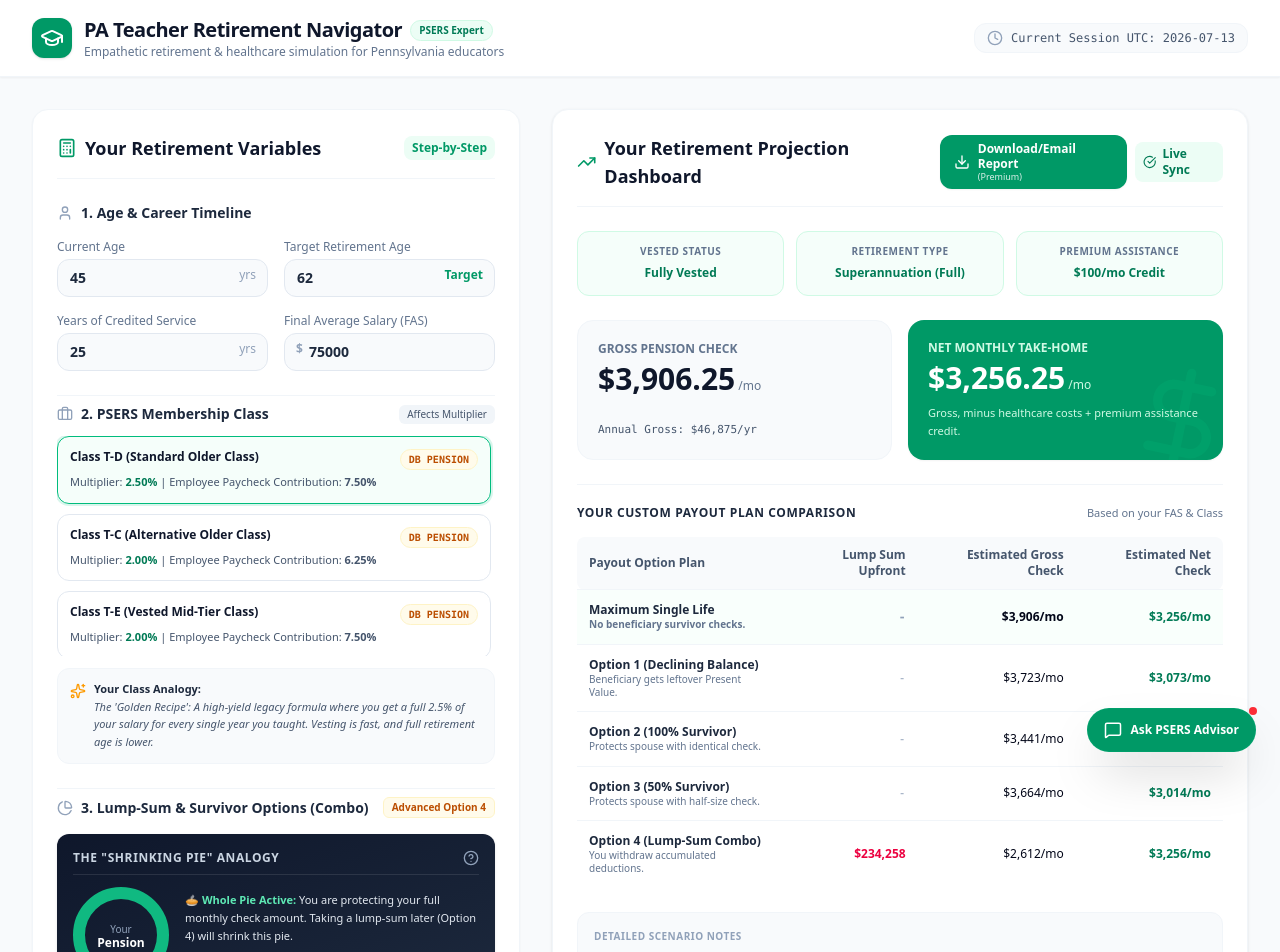
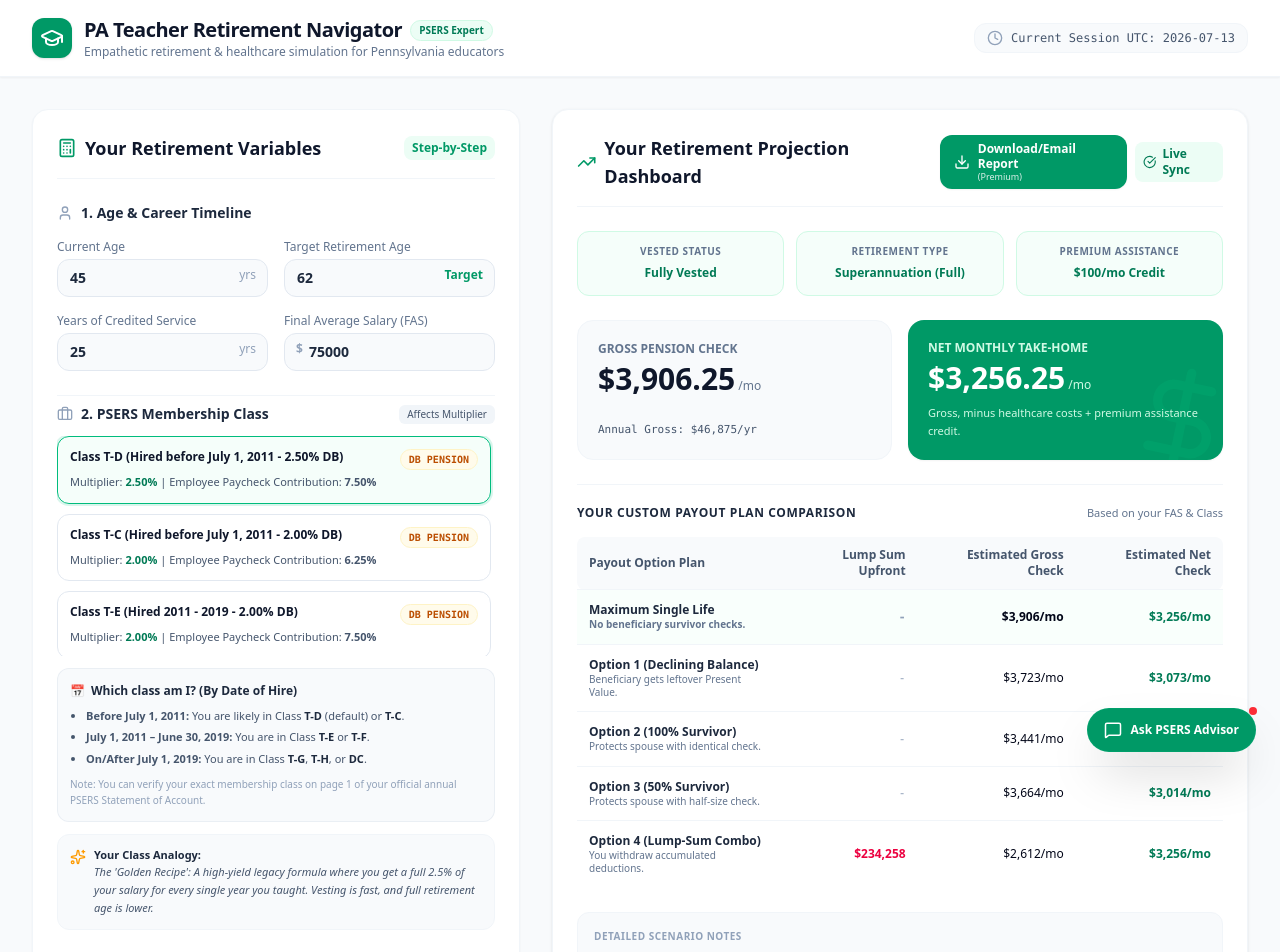
Before and after one commit to mattlandis205-debug/pateacherdone, a React (Vite) app: page / in a window 1280 px wide. Shown: the top 952 px of the page. Built offline with nearby package versions, Linux system fonts and the light colour scheme.

Commit message:
Add Date of Hire helper tags and visual timeline to help users determine their PSERS Membership Class

```diff
--- a/src/App.tsx
+++ b/src/App.tsx
@@ -451,6 +451,19 @@
                       )}
                     </button>
                   ))}
+                </div>
+
+                {/* Date of Hire Helper Card */}
+                <div className="bg-slate-50 border border-slate-200/60 rounded-xl p-3 text-xs leading-relaxed text-slate-600 space-y-1.5 mt-2">
+                  <span className="font-bold text-slate-800 flex items-center gap-1.5">
+                    <span>📅</span> Which class am I? (By Date of Hire)
+                  </span>
+                  <ul className="space-y-1 text-[11px] list-disc pl-4 text-slate-600">
+                    <li><strong>Before July 1, 2011:</strong> You are likely in Class <span className="font-semibold text-slate-800">T-D</span> (default) or <span className="font-semibold text-slate-800">T-C</span>.</li>
+                    <li><strong>July 1, 2011 – June 30, 2019:</strong> You are in Class <span className="font-semibold text-slate-800">T-E</span> or <span className="font-semibold text-slate-800">T-F</span>.</li>
+                    <li><strong>On/After July 1, 2019:</strong> You are in Class <span className="font-semibold text-slate-800">T-G</span>, <span className="font-semibold text-slate-800">T-H</span>, or <span className="font-semibold text-slate-800">DC</span>.</li>
+                  </ul>
+                  <span className="text-[10px] text-slate-400 block pt-0.5">Note: You can verify your exact membership class on page 1 of your official annual PSERS Statement of Account.</span>
                 </div>
 
                 {/* Class Analogy Bubble */}
--- a/src/data/psersData.ts
+++ b/src/data/psersData.ts
@@ -3,7 +3,7 @@
 export const PSERS_CLASSES: PSERSClass[] = [
   {
     id: "T-D",
-    name: "Class T-D (Standard Older Class)",
+    name: "Class T-D (Hired before July 1, 2011 - 2.50% DB)",
     type: "defined-benefit",
     multiplier: 0.025, // 2.5%
     vestingYears: 5,
@@ -13,7 +13,7 @@
   },
   {
     id: "T-C",
-    name: "Class T-C (Alternative Older Class)",
+    name: "Class T-C (Hired before July 1, 2011 - 2.00% DB)",
     type: "defined-benefit",
     multiplier: 0.020, // 2.0%
     vestingYears: 5,
@@ -23,7 +23,7 @@
   },
   {
     id: "T-E",
-    name: "Class T-E (Vested Mid-Tier Class)",
+    name: "Class T-E (Hired 2011 - 2019 - 2.00% DB)",
     type: "defined-benefit",
     multiplier: 0.020, // 2.0%
     vestingYears: 10,
@@ -33,7 +33,7 @@
   },
   {
     id: "T-F",
-    name: "Class T-F (High-Contribution Mid-Tier)",
+    name: "Class T-F (Hired 2011 - 2019 - 2.50% DB)",
     type: "defined-benefit",
     multiplier: 0.025, // 2.5%
     vestingYears: 10,
@@ -43,7 +43,7 @@
   },
   {
     id: "T-G",
-    name: "Class T-G (Modern Hybrid - 1.25% DB)",
+    name: "Class T-G (Hired on/after July 1, 2019 - Hybrid 1.25%)",
     type: "hybrid",
     multiplier: 0.0125, // 1.25% DB
     vestingYears: 10, // 10 for DB, 3 for DC
@@ -54,7 +54,7 @@
   },
   {
     id: "T-H",
-    name: "Class T-H (Modern Hybrid - 1.00% DB)",
+    name: "Class T-H (Hired on/after July 1, 2019 - Hybrid 1.00%)",
     type: "hybrid",
     multiplier: 0.010, // 1.0% DB
     vestingYears: 10, // 10 for DB, 3 for DC
@@ -65,7 +65,7 @@
   },
   {
     id: "DC",
-    name: "Class DC (Defined Contribution Only)",
+    name: "Class DC (Hired on/after July 1, 2019 - 401k Only)",
     type: "defined-contribution",
     multiplier: 0,
     vestingYears: 3,
```
